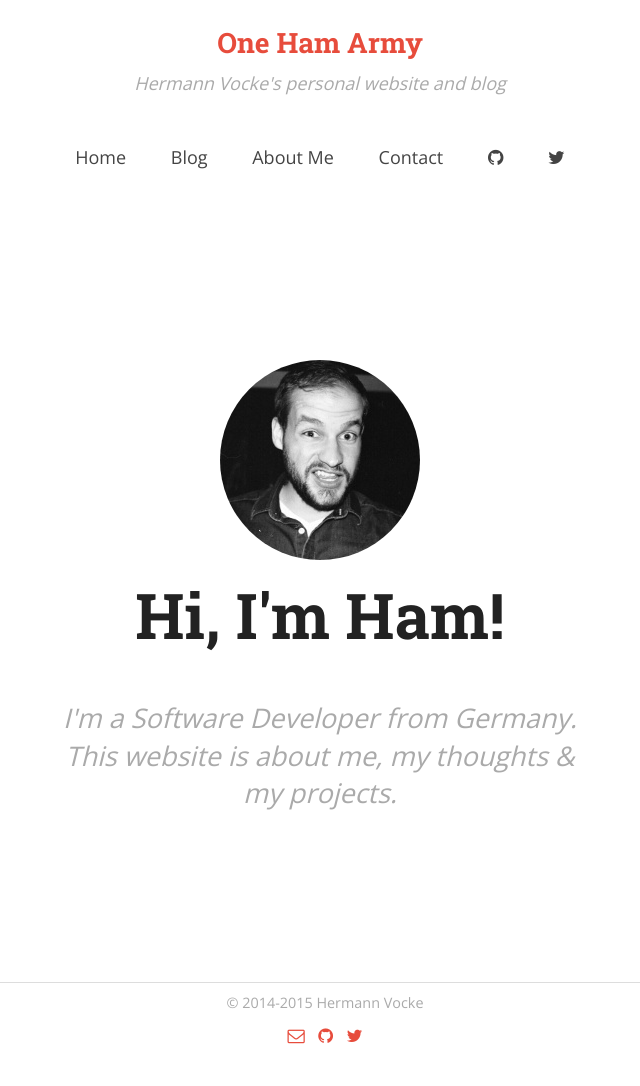
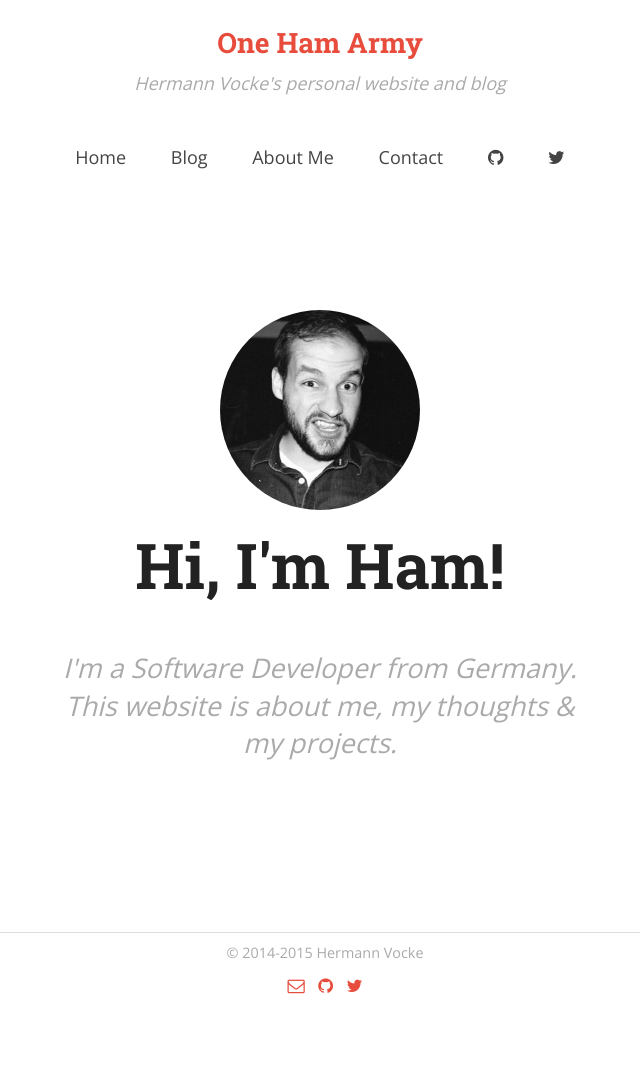
Before and after one commit to hamvocke/hamvocke.github.io, a Jekyll site: the page built from index.html, in a window 1280 px wide. Shown: the whole page, without its empty margins (320-960 px from the left). Built offline with Jekyll 4.4.1, drawn with Linux system fonts in a browser that asks for light colours; nearby versions of some CDN libraries; after the commit the page ends 1036 px from its top, so only the background shows below that.

Commit message:
reduced whitespace above ham image

```diff
--- a/assets/css/onehamarmy.css
+++ b/assets/css/onehamarmy.css
@@ -115,7 +115,7 @@ h1.title {
 
 #home .image {
 	margin: auto;
-	margin-top: 170px;
+	margin-top: 120px;
 }
 
 #blog {
```
